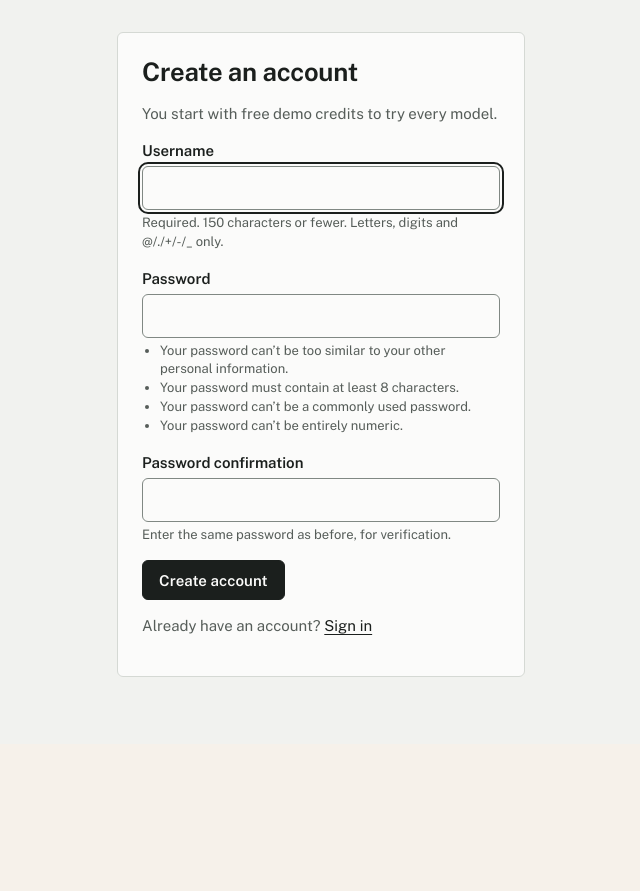
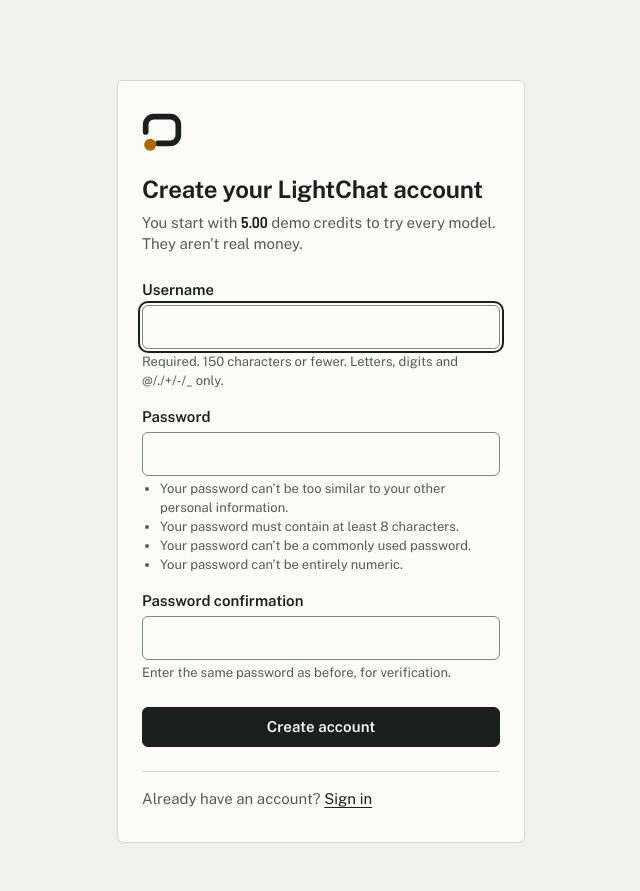
Before and after one commit to ShmuelNg1212/LightChat, a Django app: page /accounts/signup/ in a window 1280 px wide. Shown: the part 56-947 px from the top of the page, without its empty margins (319-959 px from the left). Before the commit the page ends 733 px from the top, so only its background shows below. Run offline with Django 5.2, Linux system fonts and the light colour scheme; parts of the project's set-up code (start-up, migrations or seed data) failed here and were passed over.

Commit message:
feat(accounts): bring sign-in and sign-up into the LightChat identity
The symbol, a named heading, the no-subscription promise and the real
starting grant from settings.

Co-Authored-By: Claude Opus 5.5 <noreply@anthropic.com>

```diff
--- a/accounts/views.py
+++ b/accounts/views.py
@@ -21,4 +21,4 @@ def signup(request):
             return redirect("home")
     else:
         form = SignUpForm()
-    return render(request, "accounts/signup.html", {"form": form})
+    return render(request, "accounts/signup.html", {"form": form, "signup_grant": settings.SIGNUP_GRANT_MICRO})
--- a/static/css/app.css
+++ b/static/css/app.css
@@ -257,6 +257,15 @@ h2 { font-size: 1.2rem; }
   border-radius: var(--radius); padding: var(--space-5);
 }
 
+/* Sign-in and sign-up */
+.auth-card { margin-top: 6vh; padding: var(--space-6) var(--space-5); }
+.auth-card .brand-mark { width: 40px; height: 40px; margin-bottom: var(--space-4); }
+.auth-card h1 { font-size: 1.5rem; margin-bottom: var(--space-2); }
+.auth-promise { margin: 0 0 var(--space-5); color: var(--muted); }
+.auth-promise strong { color: var(--ink); font: 600 1.05em/1 var(--font-meter); }
+.auth-submit { width: 100%; margin-top: var(--space-5); }
+.auth-switch { margin: var(--space-5) 0 0; padding-top: var(--space-4); border-top: 1px solid var(--line); color: var(--muted); }
+
 .flash { list-style: none; margin: var(--space-3) auto 0; padding: 0 var(--space-4); max-width: 880px; }
 .flash li {
   padding: var(--space-3) var(--space-4); border-radius: var(--radius);
--- a/templates/accounts/signup.html
+++ b/templates/accounts/signup.html
@@ -1,15 +1,17 @@
 {% extends "base.html" %}
+{% load credits %}
 {% block title %}Create account{% endblock %}
 {% block main_class %}page page-narrow{% endblock %}
 {% block content %}
-<section class="card auth-card">
-  <h1>Create an account</h1>
-  <p class="muted">You start with free demo credits to try every model.</p>
+<section class="card auth-card" aria-labelledby="auth-title">
+  {% include "partials/brand_mark.html" %}
+  <h1 id="auth-title">Create your LightChat account</h1>
+  <p class="auth-promise">You start with <strong>{{ signup_grant|credits:2 }}</strong> demo credits to try every model. They aren't real money.</p>
   <form method="post" class="stack">
     {% csrf_token %}
     {% include "partials/form_fields.html" %}
-    <button type="submit" class="button button-primary">Create account</button>
+    <button type="submit" class="button button-primary auth-submit">Create account</button>
   </form>
-  <p class="muted">Already have an account? <a href="{% url 'login' %}">Sign in</a></p>
+  <p class="auth-switch">Already have an account? <a href="{% url 'login' %}">Sign in</a></p>
 </section>
 {% endblock %}
```
Also changed, not shown: accounts/tests/test_auth.py (+7 -0 lines), templates/registration/login.html (+6 -5 lines).
